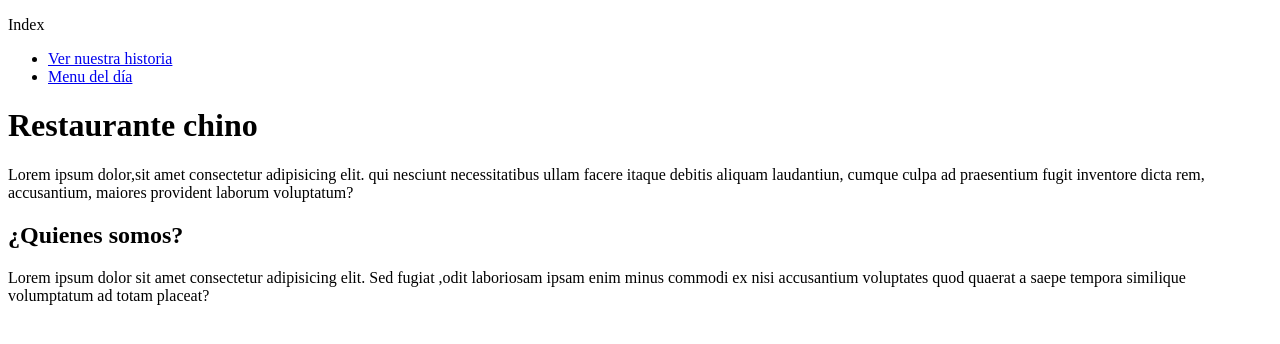
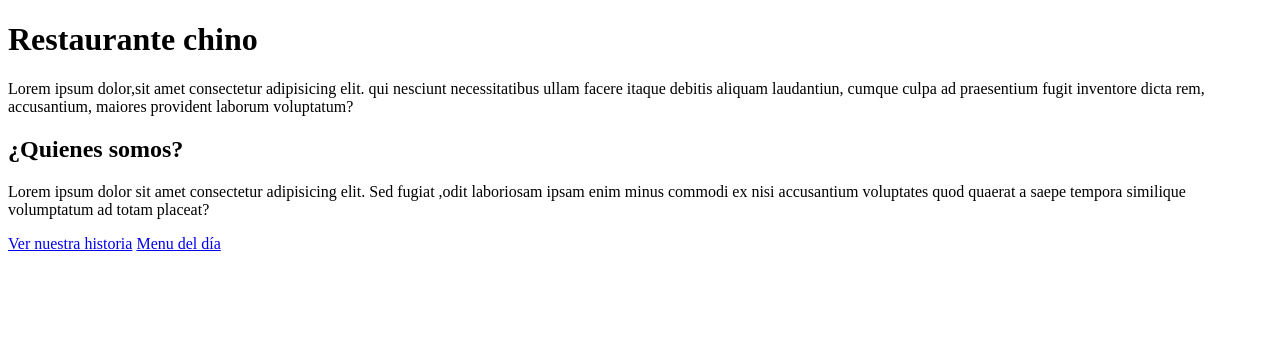
Before and after one commit to Bernifantasy/web, a plain HTML site: page activitats/html/03-hipervinculos/activitat1.html in a window 1280 px wide. Drawn offline with Linux system fonts and the light colour scheme.

Commit message:
Update activitat1.html

```diff
--- a/activitats/html/03-hipervinculos/activitat1.html
+++ b/activitats/html/03-hipervinculos/activitat1.html
@@ -6,12 +6,6 @@
     <title>Document</title>
 </head>
 <body>
-    <p>Index</p>
-    <ul>
-        <li><a href="historia.html">Ver nuestra historia</a></li>
-        <li><a href="menu_del_dia.html">Menu del día</a></li>
-
-    </ul>
 
     <h1>Restaurante chino</h1>
     <p>
@@ -28,5 +22,8 @@
         quod quaerat a saepe tempora similique volumptatum ad totam placeat?
     </p>
 
+    <a href="historia.html">Ver nuestra historia</a>
+    <a href="menu_del_dia.html">Menu del día</a>
+
 </body>
 </html>
```
